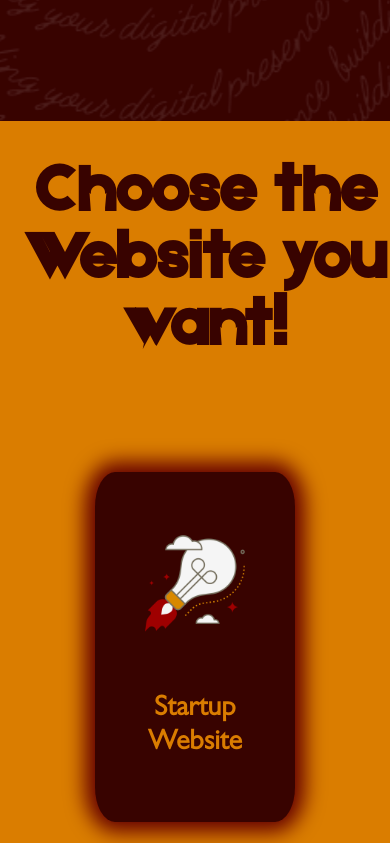
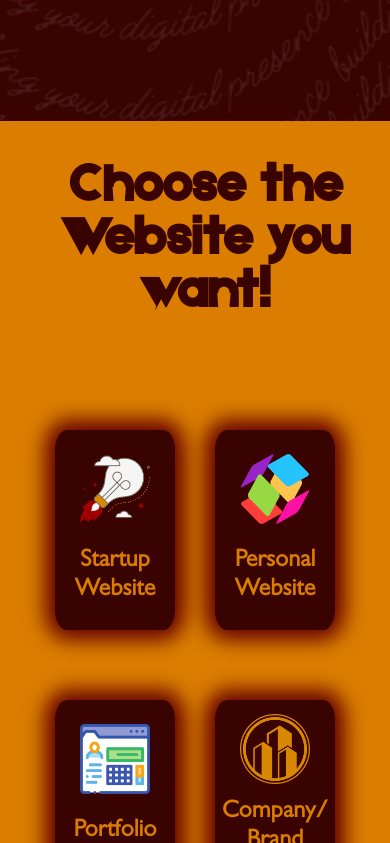
Before and after one commit to izaankhan0/websters2, a React (Vite) app: page / in a window 390 px wide. Shown: the part 2241-3084 px from the top of the page. Built offline with nearby package versions, Linux system fonts and the light colour scheme.

Commit message:
made forms page responsive

```diff
--- a/src/styles/forms.css
+++ b/src/styles/forms.css
@@ -119,3 +119,29 @@
         padding-top: 0px;
     }
 }
+@media (max-width:650px){
+  .forms > h1{
+    font-size: 40pt !important;
+  }
+}
+@media (max-width:500px){
+  .form-box{
+    width: 160px;
+    height: 240px;
+  }
+}
+@media (max-width:400px){
+  .form-box{
+    width: 120px;
+    height: 200px;
+  }
+  .form-box > img{
+    height: 70px;
+  }
+  .form-box > p{
+    font-size: 18pt;
+  }
+  .forms > h1{
+
+  }
+}
```
